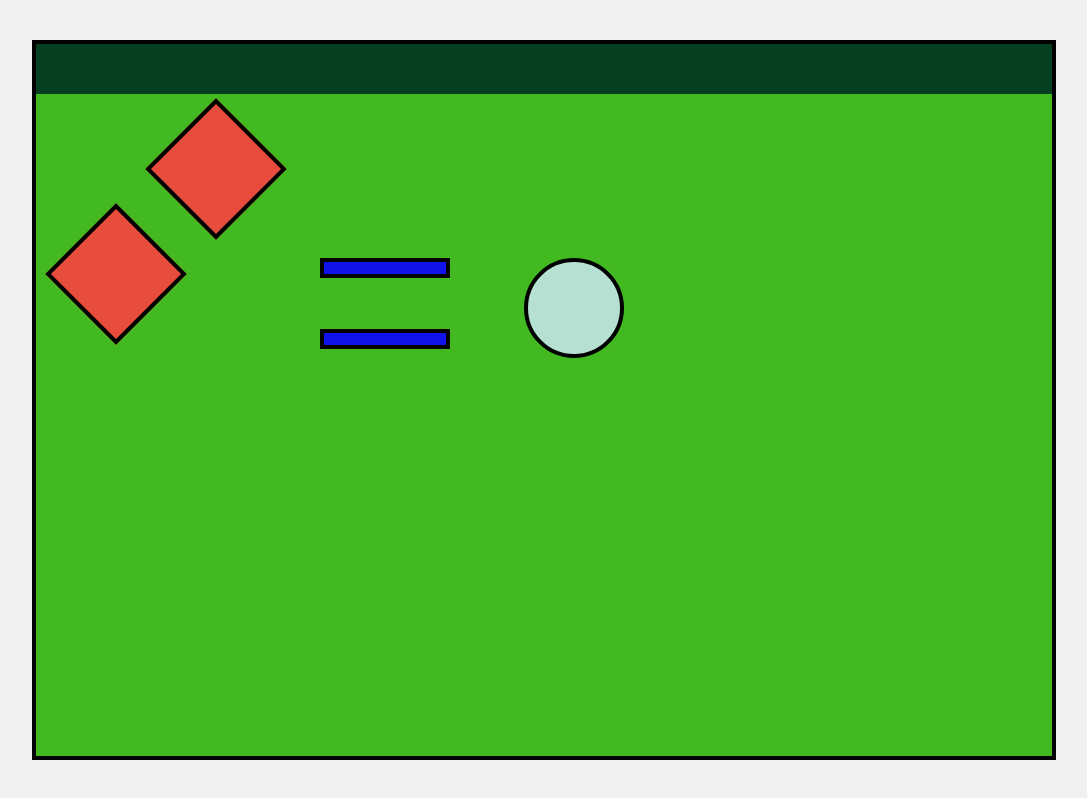
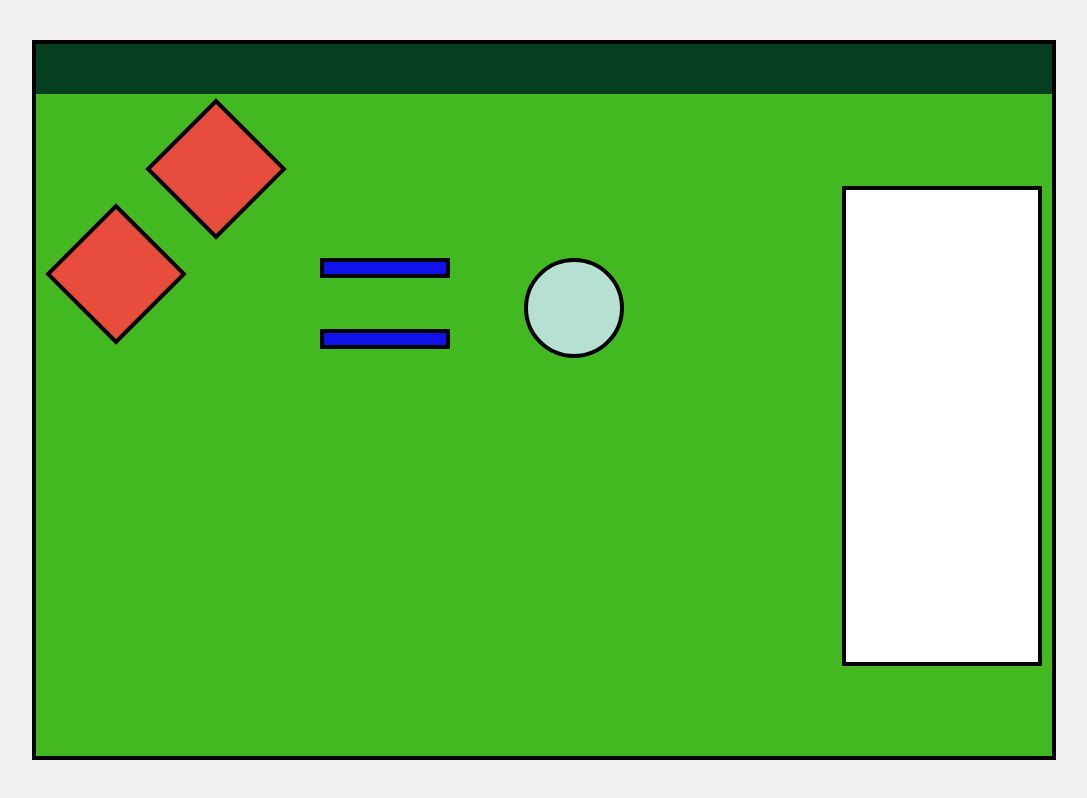
Before and after one commit to michalskijakub/ResponsiveWebsiteOD, a plain HTML site: page index.html in a window 1280 px wide. Shown: the whole page, without its empty margins (96-1183 px from the left). Drawn offline with Linux system fonts and the light colour scheme.

Commit message:
Add bed with styles

```diff
--- a/index.html
+++ b/index.html
@@ -15,6 +15,7 @@
                 <div class="rec1"></div>
                 <div class="rec2"></div>
                 <div class="circle"></div>
+                <div class="bed"></div>
                 </div>
             </div>
           </div>
--- a/style.css
+++ b/style.css
@@ -103,3 +103,14 @@ body {
   border: 4px solid #000;
   box-sizing: border-box;
 }
+
+.bed {
+  width: 200px;
+  height: 480px;
+  background-color: rgb(255, 255, 255);
+  position: absolute;
+  top: 20%;
+  right: 1%;
+  border: 4px solid #000;
+  box-sizing: border-box;
+}
```
